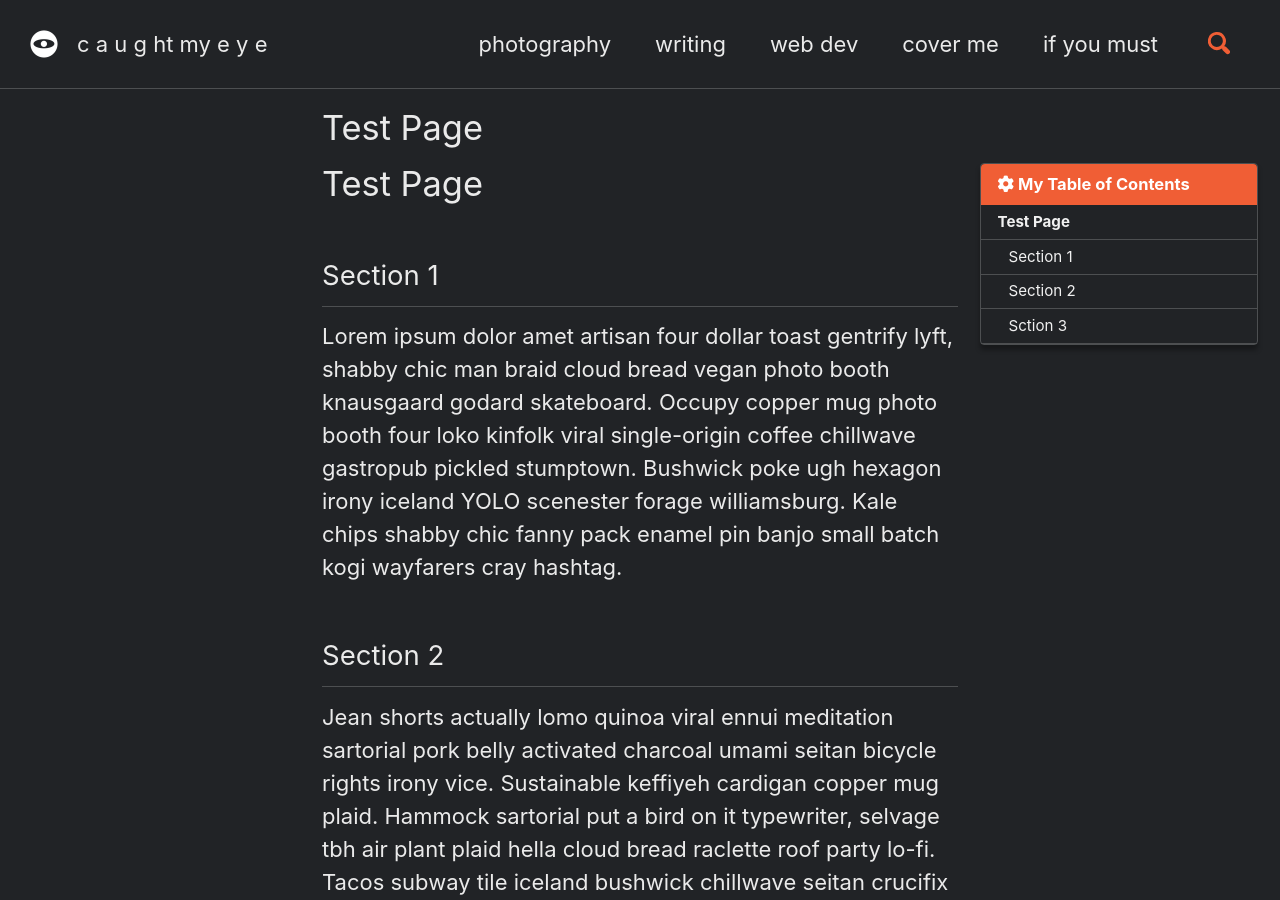
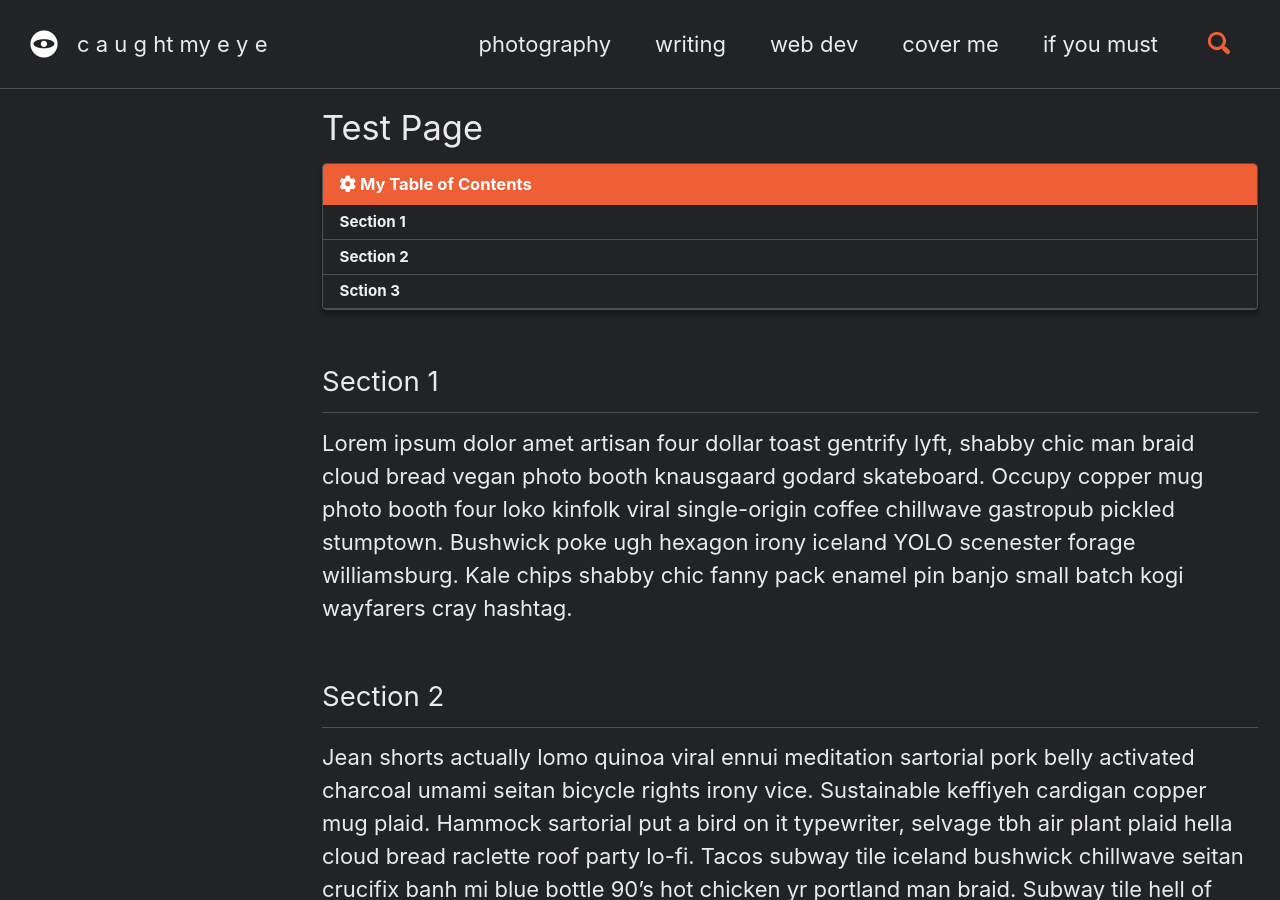
Before and after one commit to marklchaves/caughtmyeye, a Jekyll site: the page built from clients/test-page.md, in a window 1280 px wide and 900 px high. Built offline with Jekyll 4.4.1, drawn with Linux system fonts in a browser that asks for light colours; cached includes are drawn as plain includes; nearby versions of some CDN libraries.

Commit message:
Updated 'clients/test-page.md' via CloudCannon

```diff
--- a/clients/test-page.md
+++ b/clients/test-page.md
@@ -1,12 +1,11 @@
 ---
 title: "Test Page"
 layout: single
+classes: wide
 toc: true
 toc_label: "My Table of Contents"
 toc_icon: "cog"
 ---
-# Test Page
-
 ## Section 1
 
 Lorem ipsum dolor amet artisan four dollar toast gentrify lyft, shabby chic man braid cloud bread vegan photo booth knausgaard godard skateboard. Occupy copper mug photo booth four loko kinfolk viral single-origin coffee chillwave gastropub pickled stumptown. Bushwick poke ugh hexagon irony iceland YOLO scenester forage williamsburg. Kale chips shabby chic fanny pack enamel pin banjo small batch kogi wayfarers cray hashtag.
```
